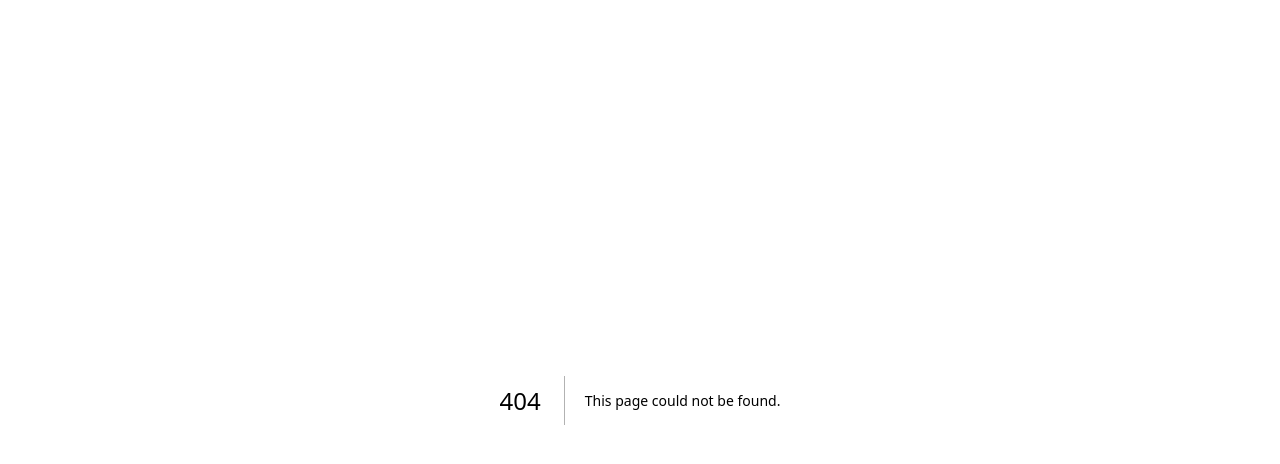
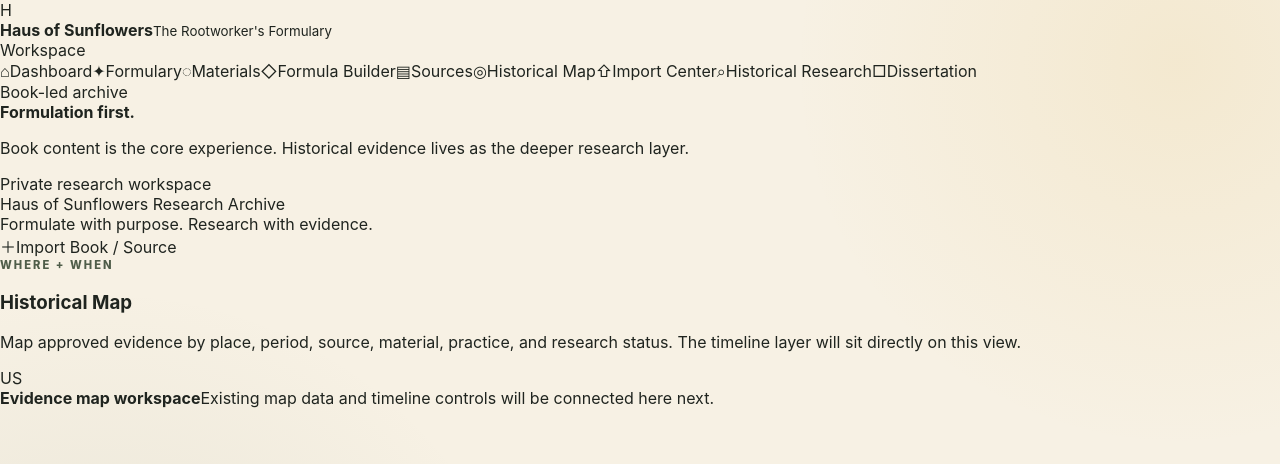
Before and after one commit to kamainicole/haus-of-sunflowers, a Next.js app in the folder haus-of-sunflowers/apps/web/: page /historical-map in a window 1280 px wide. Before the commit this address had no page. Shown: the top 464 px of the page. Built offline with nearby package versions, Linux system fonts and the light colour scheme.

Commit message:
Build historical map route

```diff
--- /dev/null
+++ b/haus-of-sunflowers/apps/web/app/historical-map/page.tsx
@@ -0,0 +1,26 @@
+import { AppShell } from "@/components/AppShell";
+
+export default function HistoricalMapPage() {
+  return (
+    <AppShell>
+      <section className="page-hero map-hero">
+        <div>
+          <div className="eyebrow">Where + when</div>
+          <h1>Historical Map</h1>
+          <p>
+            Map approved evidence by place, period, source, material, practice, and research status.
+            The timeline layer will sit directly on this view.
+          </p>
+        </div>
+      </section>
+
+      <section className="map-stage-placeholder">
+        <div className="map-watermark">US</div>
+        <div className="map-placeholder-copy">
+          <strong>Evidence map workspace</strong>
+          <span>Existing map data and timeline controls will be connected here next.</span>
+        </div>
+      </section>
+    </AppShell>
+  );
+}
```
